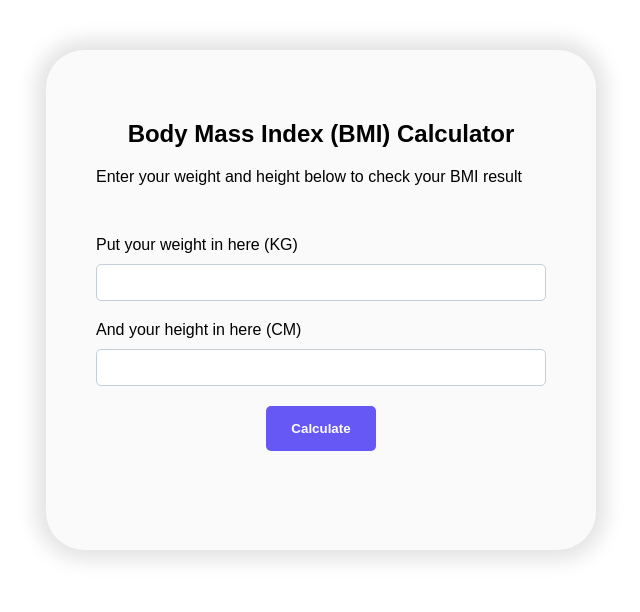
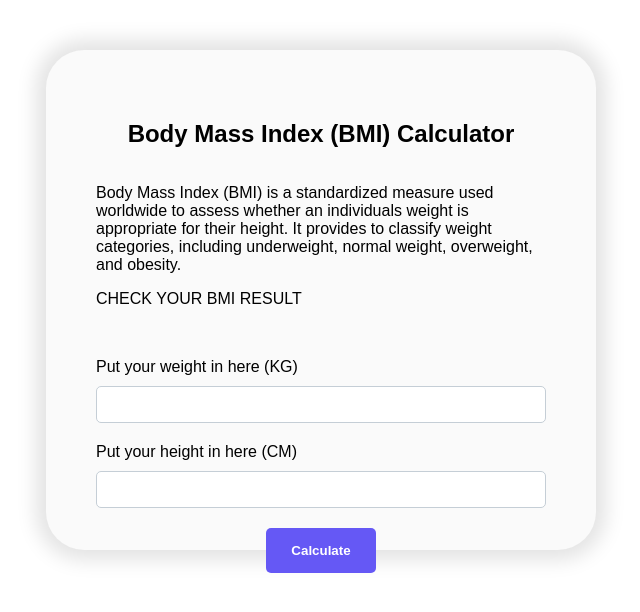
Before and after one commit to revou-fundamental-course/20-jan-25-aloysiusriandika, a plain HTML site: page index.html in a window 1280 px wide. Shown: the whole page, without its empty margins (319-959 px from the left). Drawn offline with Linux system fonts and the light colour scheme; files that its build step writes are made by us from their sources.

Commit message:
menambahkan tulisann CHECK YOUR BMI RESULT, dan meringkas teks penjelasan BMI Calculator

```diff
--- a/index.html
+++ b/index.html
@@ -5,8 +5,8 @@
         <meta charset="UTF-8" />
         <meta http-equiv="X-UA-Compatible" content="IE=edge" />
         <meta name="viewport" content="width=device-width, initial-scale=1.0" />
-        <link rel="stylesheet" type="" href="style.css">
-        <script src="script.js"></script>
+        <link rel="stylesheet" type="" href="/css/style.css">
+        <script src="/js/script.js"></script>
         <title>BMI Calculator</title>
     </head>
 
@@ -17,7 +17,11 @@
                     <h1>Body Mass Index (BMI) Calculator</h1>
                 </div>
                 <div class="exceprt mb-50px">
-                    <span>Enter your weight and height below to check your BMI result</span>
+                    <p>Body Mass Index (BMI) is a standardized measure used worldwide to assess whether an
+                        individuals weight is appropriate for their height. It provides to classify weight categories,
+                        including underweight, normal weight, overweight, and obesity.
+                    </p>
+                    <span>CHECK YOUR BMI RESULT</span>
                 </div>
                 <div class="wrapper-input">
                     <div class="wp-box">
@@ -25,7 +29,7 @@
                         <input type="text" type="number" min="0" id="weight" placeholder="" />
                     </div>
                     <div class="wp-box">
-                        <label>And your height in here (CM)</label>
+                        <label>Put your height in here (CM)</label>
                         <input type="text" type="number" min="0" id="height" placeholder="" />
                     </div>
                 </div>
```
